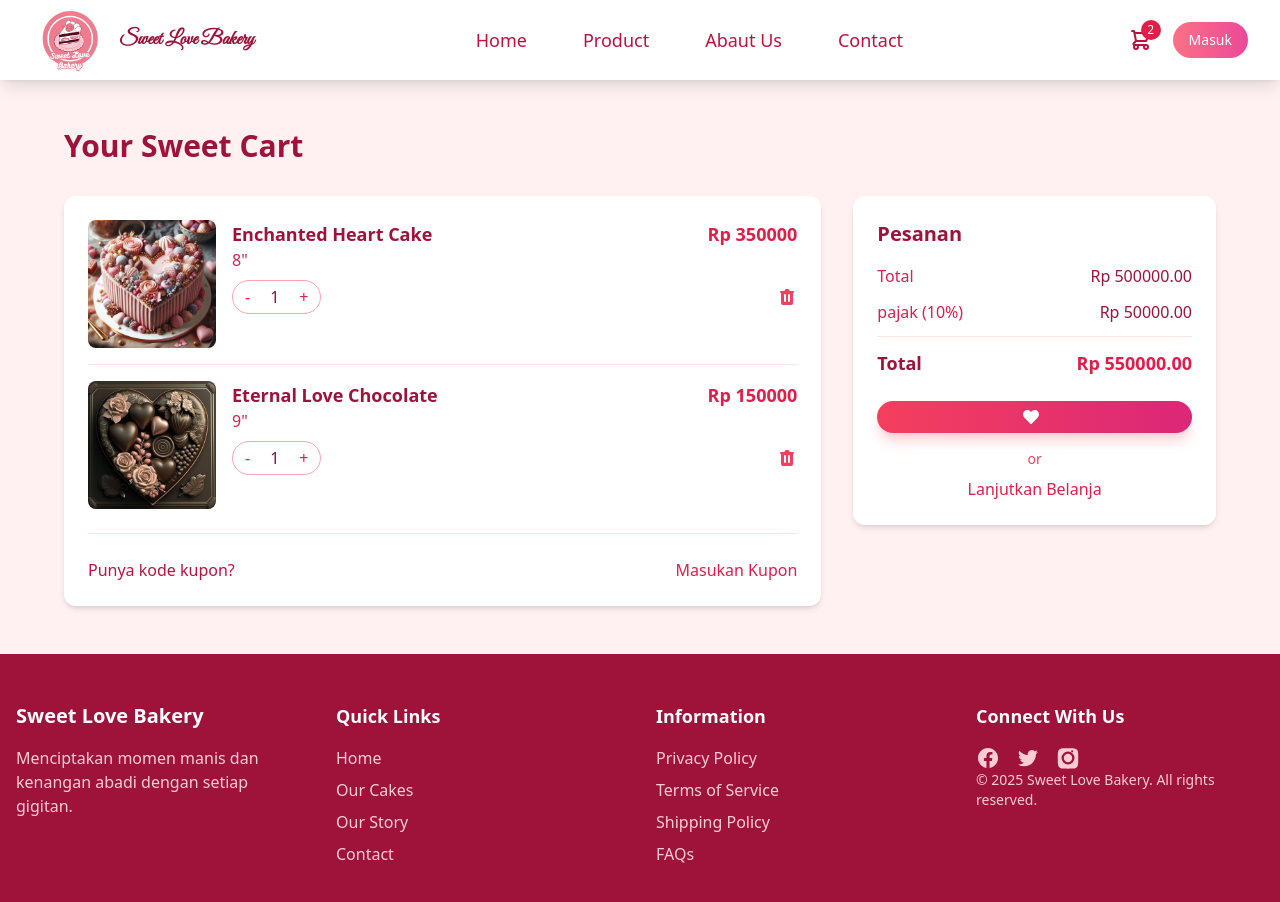
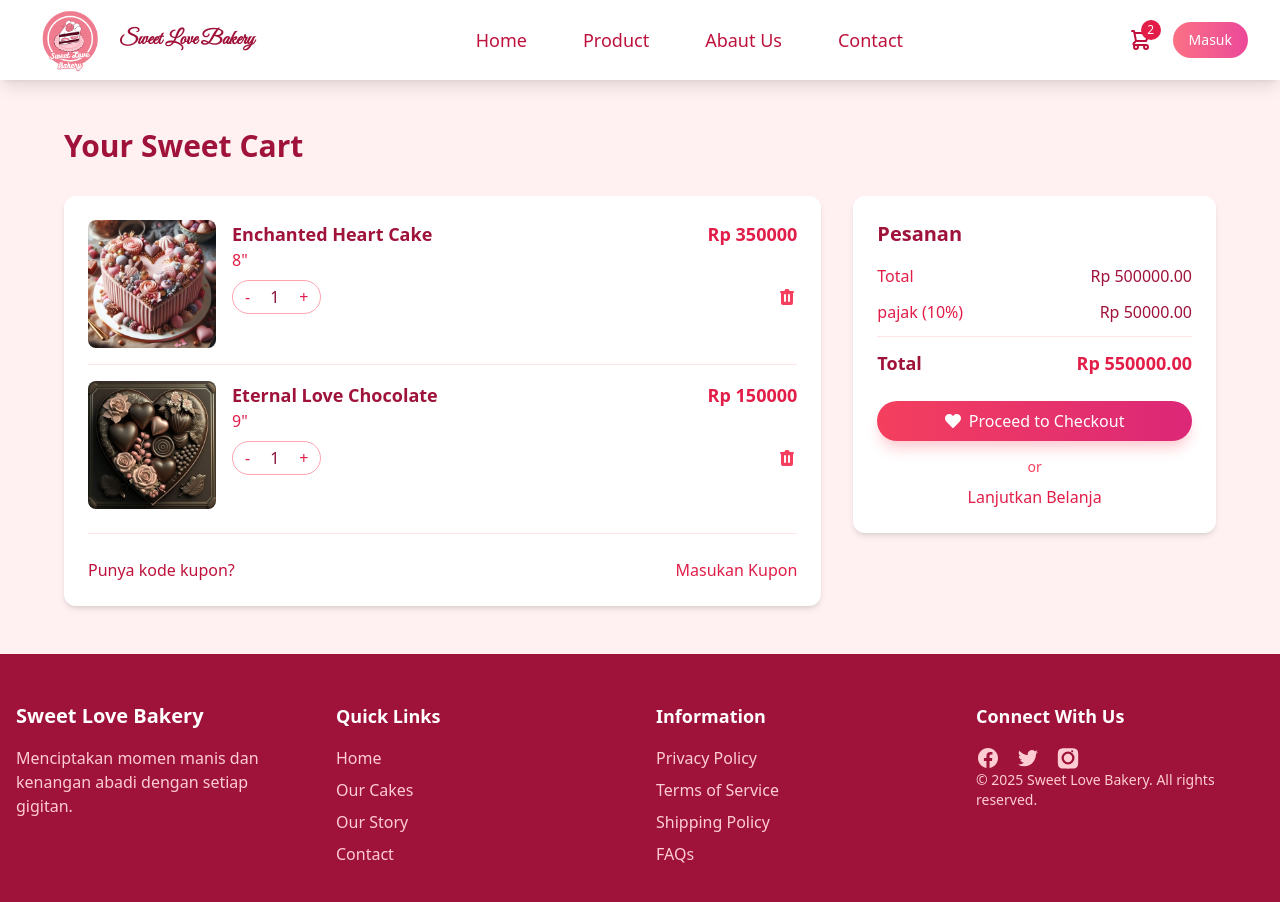
Before and after one commit to yosia4/UTS-to-UAS, a Next.js app: page /main/cart in a window 1280 px wide. Shown: the top 902 px of the page. Built offline with nearby package versions, Linux system fonts and the light colour scheme.

Commit message:
Update cart page.tsx

```diff
--- a/app/main/cart/page.tsx
+++ b/app/main/cart/page.tsx
@@ -103,9 +103,9 @@ export default function CartPage() {
                     <p className="text-lg font-bold text-rose-600">Rp {total.toFixed(2)}</p>
                   </div>
                 </div>
-
-                <RomanticButton text="Proceed to Checkout" fullWidth />
-
+                <RomanticButton fullWidth>
+                  Proceed to Checkout
+                </RomanticButton>
                 <div className="mt-4 text-center">
                   <p className="text-sm text-rose-500">or</p>
                   <a
```
